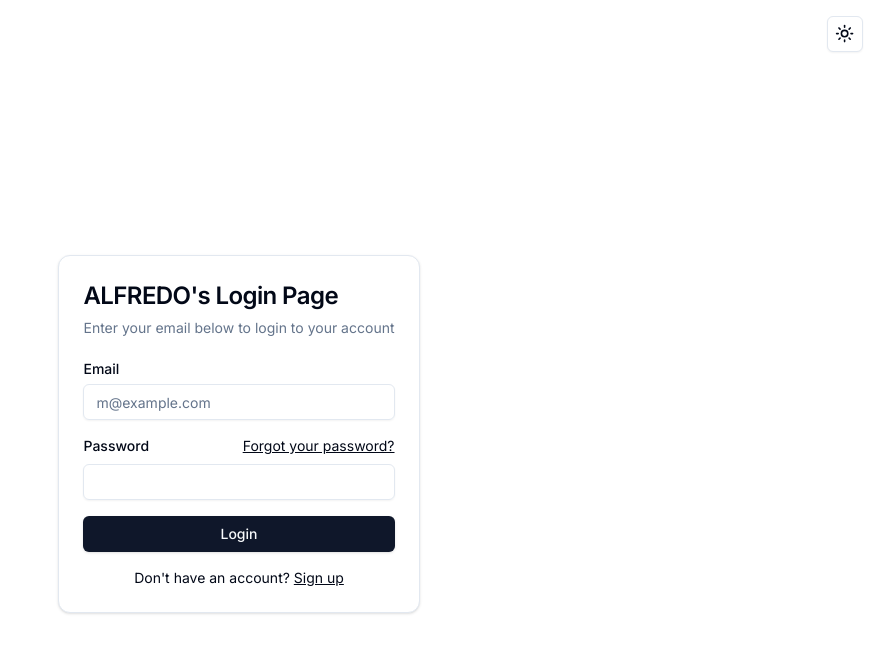
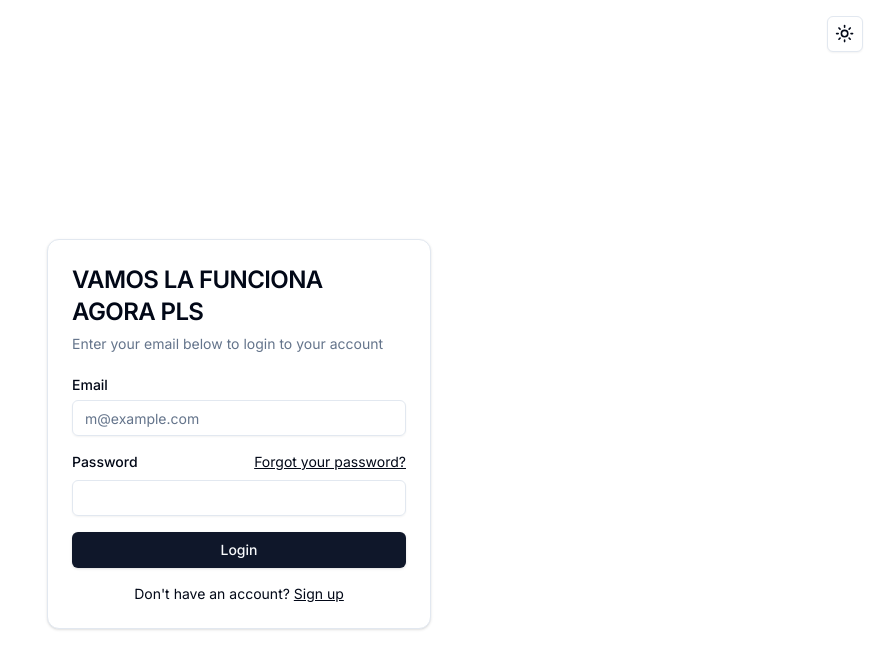
Before and after one commit to alfredopsilva/maket-test, a Next.js app: page /login in a window 1280 px wide. Shown: the top 668 px of the page, without its empty margins (401-1280 px from the left). Built offline with nearby package versions, Linux system fonts and the light colour scheme; no server answers.

Commit message:
New Workflow Final Test

```diff
--- a/app/(root)/(auth)/login/page.tsx
+++ b/app/(root)/(auth)/login/page.tsx
@@ -72,7 +72,7 @@ const Login = () => {
             <Card className="mx-auto max-w-sm" data-cy="login-container">
                 <CardHeader>
                     <CardTitle data-cy="card-title" className="text-2xl">
-                        ALFREDO&apos;s Login Page
+                        VAMOS LA FUNCIONA AGORA PLS
                     </CardTitle>
                     <CardDescription data-cy="card-description">
                         Enter your email below to login to your account
```
